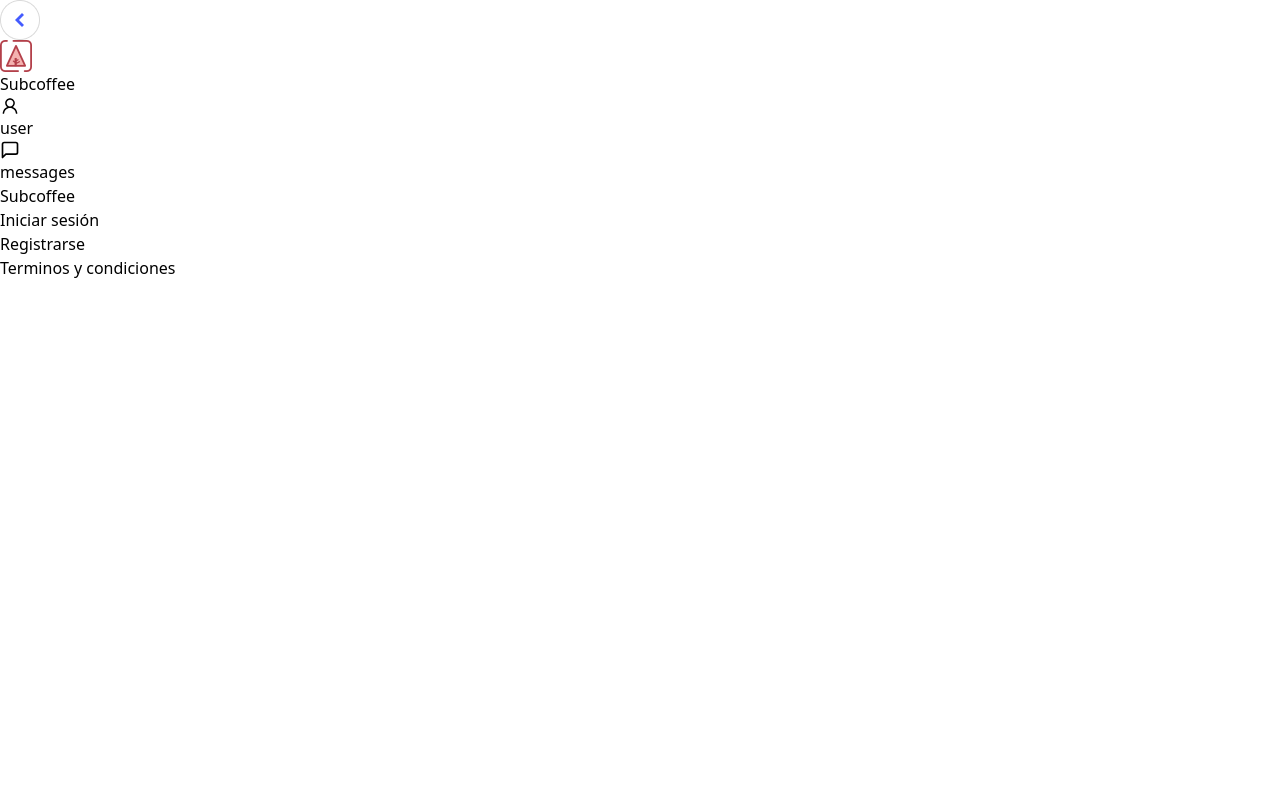
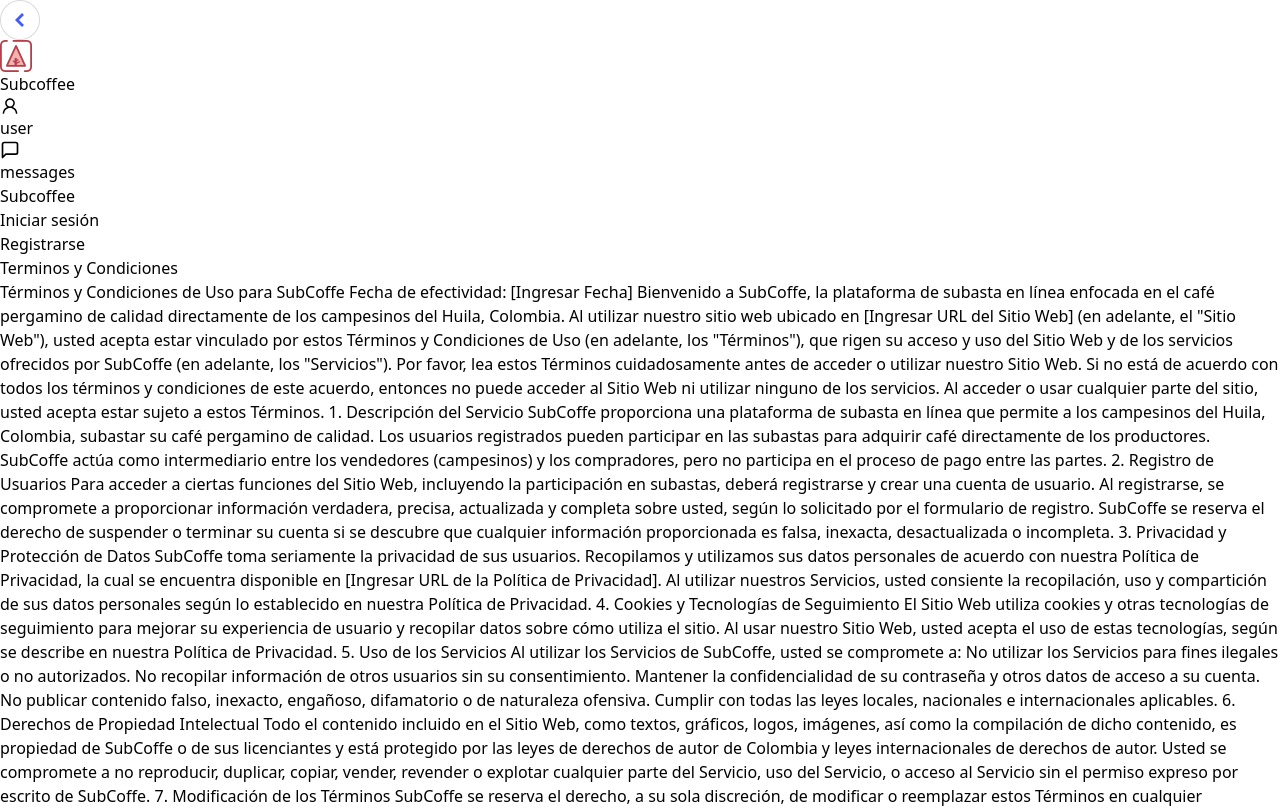
Before and after one commit to 4Nunez4/SubCoffee-web, a React (Vite) app in the folder front-end/: page /terminosycondiciomes in a window 1280 px wide. Shown: the top 808 px of the page. Built offline with nearby package versions, Linux system fonts and the light colour scheme.

Commit message:
Login y terminos y condiciones en proceso

```diff
--- a/front-end/src/App.jsx
+++ b/front-end/src/App.jsx
@@ -4,6 +4,7 @@ import Dashboard from "./components/Dashboard";
 import SubCoffee from "./pages/SubCoffee";
 import NotFound from "./pages/NotFound";
 import { TerminosyCondiciones } from "./components/TerminosCondiciones";
+import { Login } from "./components/Login";
 
 
 function App() {
@@ -13,6 +14,8 @@ function App() {
         <Routes>
           <Route path="/dashboard" element={<Dashboard />} />
           <Route path="/subcoffee" element={<SubCoffee />} />
+          <Route path="/login" element={<Login/>}/>
+          <Route path="*" element={<NotFound />} />
           <Route path="/terminosycondiciomes" element={<TerminosyCondiciones/>} />
 
         </Routes>
--- a/front-end/src/components/Dashboard.jsx
+++ b/front-end/src/components/Dashboard.jsx
@@ -1,5 +1,4 @@
 // src/Dashboard.jsx
-import React from 'react';
 import logo from '../assets/cafe-pergamino.dashboard.jpg';
 
 function Dashboard() {
--- a/front-end/src/components/Login.jsx
+++ b/front-end/src/components/Login.jsx
@@ -1,7 +1,31 @@
-import React from "react";
 
-export const Login = ()=>{
+
+export const Login = () => {
     return (
-        <div>ESTE ES EL LOGIN</div>
+        <div className="min-h-screen flex items-center justify-center w-full">
+            <div className="bg-white dark:bg-white-600 shadow-md rounded-lg px-8 py-6 max-w-md border border-gray-700">
+                <h1 className="text-2xl font-bold text-center mb-4 dark:text-black-200">INICIAR SESIÓN</h1>
+                <form action="#">
+                    <div className="mb-4">
+                        <label htmlFor="correo" className="block text-sm font-medium text-black-700 dark:text-gray-800 mb-2">Correo</label>
+                        <input type="correo" id="correo" className="shadow-sm rounded-md w-full px-3 py-2 border border-gray-600 focus:outline-none focus:border-indigo-500" placeholder="Ingrese su correo" required />
+                    </div>
+                    <div className="mb-4">
+                        <label htmlFor="password" className="block text-sm font-medium text-black-700 dark:text-gray-800 mb-2">Password</label>
+                        <input type="password" id="password" className="shadow-sm rounded-md w-full px-3 py-2 border border-gray-600 focus:outline-none focus:border-indigo-600" placeholder="Ingrese su contraseña" required />
+                        <a href="#" className="text-xs text-gray-600 hover:text-indigo-500 focus:outline-none focus:ring-2 focus:ring-offset-2 focus:ring-indigo-700">¿Olvidaste tu contraseña?</a>
+                    </div>
+                    <div className="flex items-center justify-between mb-0">
+                        {/* <div className="flex items-center"> */}
+                        {/* <input type="checkbox" id="remember" className="h-4 w-4 rounded border-gray-300 text-indigo-600 focus:ring-indigo-500 focus:outline-none" defaultChecked />
+                        <label htmlFor="remember" className="ml-2 block text-sm text-gray-700 dark:text-gray-300">Remember me</label> */}
+                        {/* </div> */}
+                    </div>
+                    <button onClick={() => alert("Hello")} type="submit" className="w-full flex justify-center py-2 px-4 border border-transparent rounded-md shadow-sm text-sm font-medium text-white bg-green-600 hover:bg-green-700 focus:outline-none focus:ring-2 focus:ring-offset-2 focus:ring-indigo-500">Iniciar Sesión</button>
+                    <a href="#" className="text-xs text-gray-600 hover:text-indigo-500 focus:outline-none focus:ring-2 focus:ring-offset-2 focus:ring-indigo-700">¿No tienes una cuenta? </a>
+                    <a href="#" className="text-xs text-indigo-500 hover:text-indigo-700 focus:outline-none focus:ring-2 focus:ring-offset-2 focus:ring-indigo-500">Registrate aqui </a>
+                </form>
+            </div>
+        </div>
     )
 }
--- a/front-end/src/components/TerminosCondiciones.jsx
+++ b/front-end/src/components/TerminosCondiciones.jsx
@@ -1,7 +1,64 @@
 export const TerminosyCondiciones = () => {
   return (
-    <div>
-      Terminos y condiciones
+    <div className="min-h-screen flex items-center justify-center w-full">
+            <div className="bg-white dark:bg-white-600 shadow-md rounded-lg px-8 py-6 max-w-md border border-gray-700">
+            <h1 className="">Terminos y Condiciones</h1>
+            <label htmlFor="">Términos y Condiciones de Uso para SubCoffe
+
+            Fecha de efectividad: [Ingresar Fecha]
+
+            Bienvenido a SubCoffe, la plataforma de subasta en línea enfocada en el café pergamino de calidad directamente de los campesinos del Huila, Colombia. Al utilizar nuestro sitio web ubicado en [Ingresar URL del Sitio Web] (en adelante, el "Sitio Web"), usted acepta estar vinculado por estos Términos y Condiciones de Uso (en adelante, los "Términos"), que rigen su acceso y uso del Sitio Web y de los servicios ofrecidos por SubCoffe (en adelante, los "Servicios").
+
+            Por favor, lea estos Términos cuidadosamente antes de acceder o utilizar nuestro Sitio Web. Si no está de acuerdo con todos los términos y condiciones de este acuerdo, entonces no puede acceder al Sitio Web ni utilizar ninguno de los servicios. Al acceder o usar cualquier parte del sitio, usted acepta estar sujeto a estos Términos.
+
+1. Descripción del Servicio
+
+SubCoffe proporciona una plataforma de subasta en línea que permite a los campesinos del Huila, Colombia, subastar su café pergamino de calidad. Los usuarios registrados pueden participar en las subastas para adquirir café directamente de los productores. SubCoffe actúa como intermediario entre los vendedores (campesinos) y los compradores, pero no participa en el proceso de pago entre las partes.
+
+2. Registro de Usuarios
+
+Para acceder a ciertas funciones del Sitio Web, incluyendo la participación en subastas, deberá registrarse y crear una cuenta de usuario. Al registrarse, se compromete a proporcionar información verdadera, precisa, actualizada y completa sobre usted, según lo solicitado por el formulario de registro. SubCoffe se reserva el derecho de suspender o terminar su cuenta si se descubre que cualquier información proporcionada es falsa, inexacta, desactualizada o incompleta.
+
+3. Privacidad y Protección de Datos
+
+SubCoffe toma seriamente la privacidad de sus usuarios. Recopilamos y utilizamos sus datos personales de acuerdo con nuestra Política de Privacidad, la cual se encuentra disponible en [Ingresar URL de la Política de Privacidad]. Al utilizar nuestros Servicios, usted consiente la recopilación, uso y compartición de sus datos personales según lo establecido en nuestra Política de Privacidad.
+
+4. Cookies y Tecnologías de Seguimiento
+
+El Sitio Web utiliza cookies y otras tecnologías de seguimiento para mejorar su experiencia de usuario y recopilar datos sobre cómo utiliza el sitio. Al usar nuestro Sitio Web, usted acepta el uso de estas tecnologías, según se describe en nuestra Política de Privacidad.
+
+5. Uso de los Servicios
+
+Al utilizar los Servicios de SubCoffe, usted se compromete a:
+
+No utilizar los Servicios para fines ilegales o no autorizados.
+No recopilar información de otros usuarios sin su consentimiento.
+Mantener la confidencialidad de su contraseña y otros datos de acceso a su cuenta.
+No publicar contenido falso, inexacto, engañoso, difamatorio o de naturaleza ofensiva.
+Cumplir con todas las leyes locales, nacionales e internacionales aplicables.
+6. Derechos de Propiedad Intelectual
+
+Todo el contenido incluido en el Sitio Web, como textos, gráficos, logos, imágenes, así como la compilación de dicho contenido, es propiedad de SubCoffe o de sus licenciantes y está protegido por las leyes de derechos de autor de Colombia y leyes internacionales de derechos de autor. Usted se compromete a no reproducir, duplicar, copiar, vender, revender o explotar cualquier parte del Servicio, uso del Servicio, o acceso al Servicio sin el permiso expreso por escrito de SubCoffe.
+
+7. Modificación de los Términos
+
+SubCoffe se reserva el derecho, a su sola discreción, de modificar o reemplazar estos Términos en cualquier momento. Si las revisiones son significativas, haremos lo posible por notificarle al menos 30 días antes de que los nuevos términos entren en vigencia. Lo que constituye un cambio significativo será determinado a nuestra discreción.
+
+8. Limitación de Responsabilidad
+
+SubCoffe no será responsable por daños indirectos, incidentales, especiales, consecuenciales o ejemplares, incluidos, pero no limitados a, daños por pérdida de beneficios, buena voluntad, uso, datos u otras pérdidas intangibles, resultantes de su acceso o uso o la imposibilidad de acceder o usar el Servicio.
+
+9. Jurisdicción y Ley Aplicable
+
+Estos Términos se regirán e interpretarán de acuerdo con las leyes de Colombia, sin dar efecto a ningún principio de conflictos de leyes. Cualquier disputa relacionada con estos Términos o el Servicio será resuelta en los tribunales competentes ubicados en Colombia.
+
+10. Contacto
+
+Si tiene alguna pregunta sobre estos Términos, por favor contáctenos en [Ingresar Información de Contacto].
+
+Al acceder o utilizar nuestro Sitio Web, usted acepta estar sujeto a estos Términos y Condiciones. Gracias por elegir SubCoffe.</label>
+            </div>
     </div>
+
   )
 }
```
